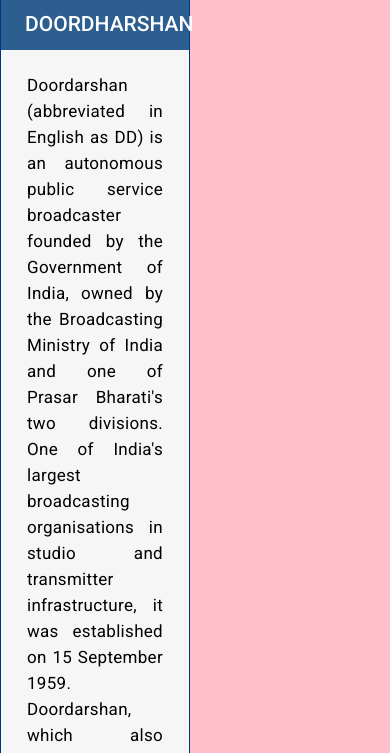
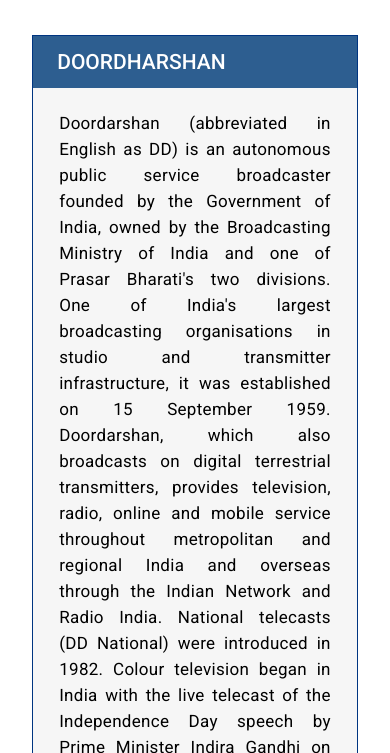
Before and after one commit to ShivaniAnbu5/Shivani_UI_Training, a plain HTML site: page Exercise5/index.html in a window 390 px wide. Shown: the part 91-844 px from the top of the page. Drawn offline with Linux system fonts and the light colour scheme.

Commit message:
Changed margin

```diff
--- a/Exercise5/css/styles.css
+++ b/Exercise5/css/styles.css
@@ -2,10 +2,7 @@
     margin: 0;
     box-sizing: border-box;
 }
-html{
-    font-size: 16px;
-    background-color: pink;
-}
+
 body{
     font-family: 'Roboto', sans-serif;
 }
@@ -26,20 +23,19 @@
 
 /******************************** STYLES FOR MAIN CONTENT STARTS HERE ********************************/
 main{
-    width: 50rem;
-    background-color: green;
-    /* margin: 2.4rem 9rem 5.25rem; */
+    width: 83.5%;
+    margin: 2.4em auto 5.25em;
 }
 
 /********************************** STYLES FOR SECTION STARTS HERE **********************************/
 .left-section{
     float: left;
-    width: 55rem;
+    width: 61%;
 }
 
 .right-section{
     float: right;
-    width: 33.7rem;
+    width: 37.4%;
 }
 
 .section2 article{
@@ -78,32 +74,9 @@
 
 /************************************ TO MAKE THE PAGE RESPONSIVE ************************************/
 
-@media screen and (max-width:1440px){
-    html{
-        font-size: 13px;
-    }
-}
-
-@media screen and (max-width:1024px){
-    html{
-        font-size: 9.4px;
-    }
-}
 
 @media screen and (max-width:768px){
-    html{
-        font-size: 7px;
-    }
     .left-section,.right-section{
         width:100%;
     }
 }
-
-@media screen and (max-width:425px){
-    html{
-        font-size: 3.8px;
-    }
-    .left-section,.right-section{
-        width:100%;
-    }
-}
```
Also changed, not shown: Exercise5/index.html (+2 -0 lines), 2 other files.
